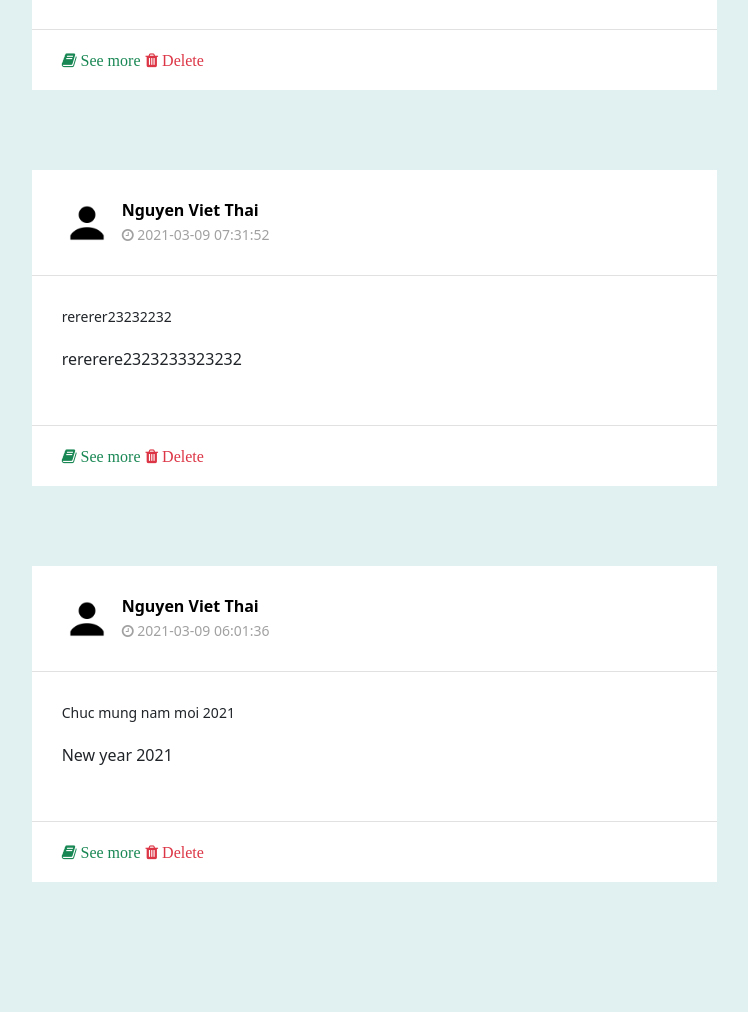
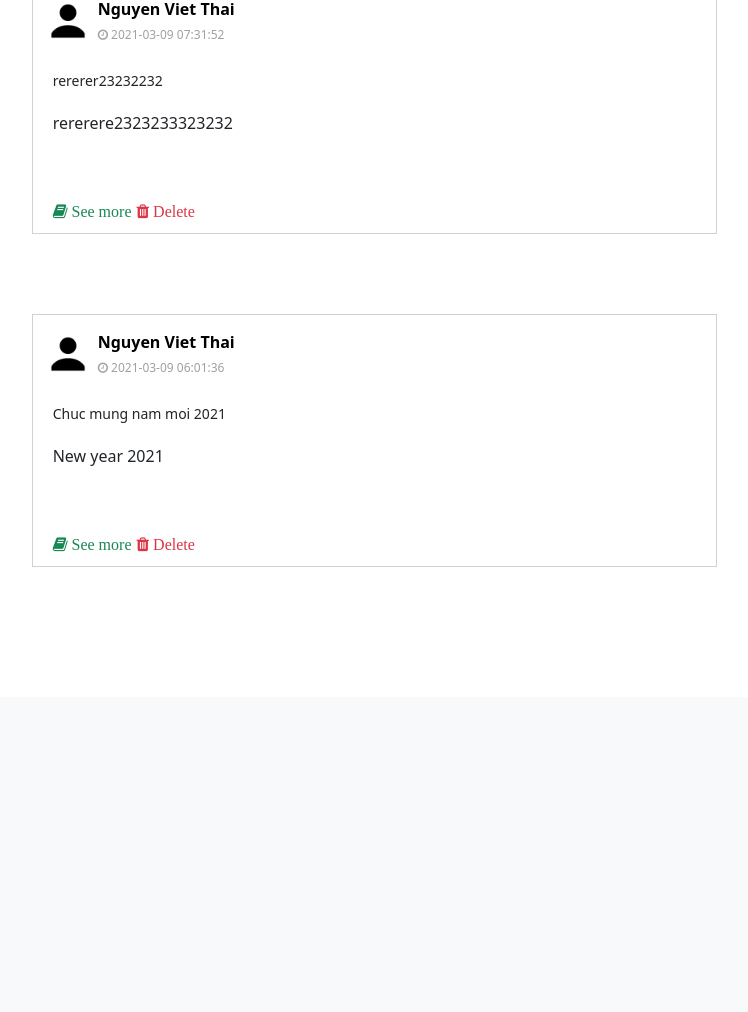
Before and after one commit to prNguyenVietThai/backend-kenshyu, a PHP site: page / in a window 1280 px wide. Shown: the part 2030-3042 px from the top of the page, without its empty margins (443-1191 px from the left). After the commit the page ends 2597 px from the top, so only its background shows below. Run offline with PHP 8.4, Linux system fonts and the light colour scheme; the visitor is signed in with stand-in values (Sample User, id 1); data comes from the database, SQL or seed files in the repository; data that the repository does not hold is empty; some libraries are stand-ins or nearby versions.

Commit message:
update ui, fix ui error

```diff
--- a/src/public/css/style.css
+++ b/src/public/css/style.css
@@ -1,7 +1,6 @@
 body {
     width: 100%;
     min-height: 100vh;
-    background: #e1f1f1;
 }
 
 .container {
@@ -77,11 +76,11 @@ body {
     width: 100%;
     background-color: #fff;
     margin-bottom: 80px;
+    border: 1px solid #d1d1d1;
 }
 
 .post__header {
-    padding: 18px 30px;
-    border-bottom: 1px solid #e1e1e1;
+    padding: 10px;
     display: flex;
     align-items: center;
 }
@@ -93,7 +92,7 @@ body {
 }
 
 .post__header-info {
-    padding: 10px;
+    padding: 5px;
 }
 
 .post__header-title {
@@ -103,13 +102,12 @@ body {
 }
 
 .post__header-time{
-    line-height: 24px;
-    font-size: 14px;
+    font-size: 12px;
     color: #a1a1a1;
 }
 
 .post__body {
-    padding: 30px;
+    padding: 10px 20px;
 }
 
 .post__body-title {
@@ -118,6 +116,7 @@ body {
 }
 
 .post__body-thumbnail {
+    margin-top: 20px;
     width: 100%;
 }
 
@@ -144,8 +143,7 @@ body {
 
 .post__footer {
     display: flex;
-    border-top: 1px solid #e1e1e1;
-    padding: 18px 30px;
+    padding: 10px 20px;
 }
 
 .post__footer-action {
--- a/src/views/post-edit.php
+++ b/src/views/post-edit.php
@@ -12,7 +12,7 @@
     <script src="https://cdn.jsdelivr.net/npm/select2@4.1.0-rc.0/dist/js/select2.min.js"></script>
     <script src="//cdn.jsdelivr.net/npm/sweetalert2@10"></script>
 </head>
-<body style="background: #e1e1e1">
+<body>
 <nav class="navbar navbar-expand-lg navbar-light bg-light">
     <div class="container-fluid">
         <a class="navbar-brand" href="/">
@@ -114,7 +114,7 @@
             </div>
             <div class="col-8 d-flex-wrap">
                 <?php foreach ($data['images'] as $key) : ?>
-                    <img class="img-fluid mx-auto d-block img-thumbnail" src="<?php echo $key['url']; ?>">
+                    <img class="img-thumbnail" style="width: 400px; height: 240px" src="<?php echo $key['url']; ?>">
                 <?php endforeach;?>
             </div>
         <?php else: ?>
```
Also changed, not shown: src/views/post-create.php (+3 -4 lines), src/views/post-show.php (+6 -6 lines).
